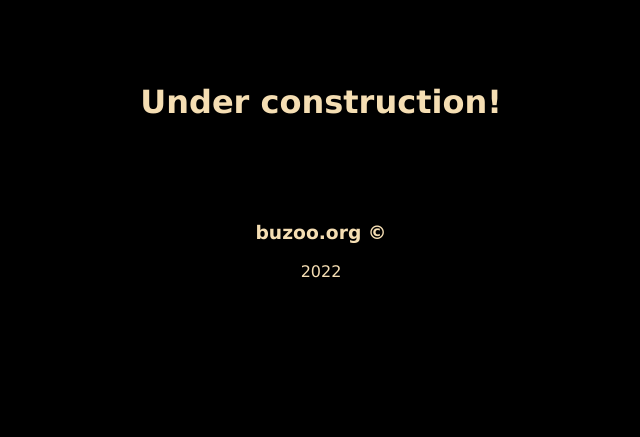
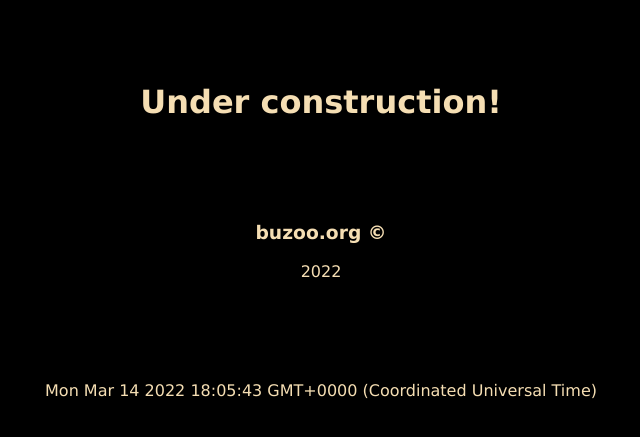
Before and after one commit to isakkasi/toolcrib, a plain HTML site: page index.html in a window 1280 px wide. Shown: the part 77-514 px from the top of the page, without its empty margins (319-959 px from the left). Drawn offline with Linux system fonts and the light colour scheme.

Commit message:
Construction add style and time

```diff
--- a/index.html
+++ b/index.html
@@ -15,9 +15,11 @@
         padding: 80px;
         /* text-decoration: strong; */
         font-weight: 700;
+      }
+      p {
+        margin-top: 100px;
     }
-
-    div {
+      div {
         margin-top: 80px;
         height: 500px;
         vertical-align: center;
@@ -32,5 +34,16 @@
       <h3>buzoo.org &copy</h3>
       <span>2022</span>
     </div>
+    <script>
+      let boo = document.createElement('p');
+      document.querySelector('div').appendChild(boo);
+      window.addEventListener('load', timeChange);
+
+      function timeChange () {
+        let time = new Date();
+        boo.textContent = time.toString();
+        setTimeout(timeChange, 1000);
+      };
+    </script>
   </body>
 </html>
```
